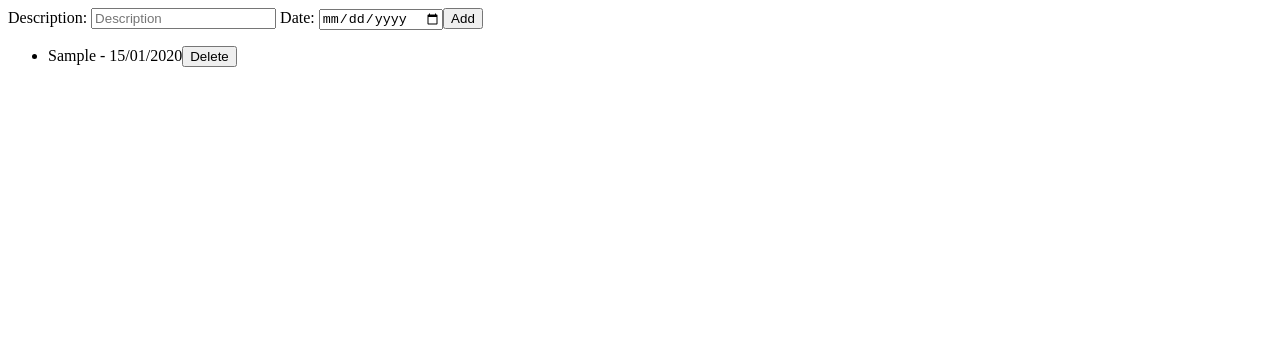
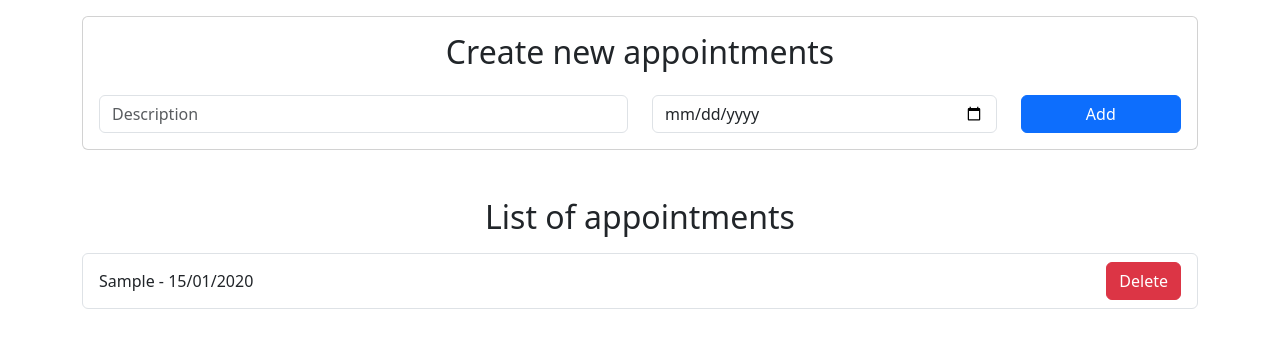
Before and after one commit to Alex-stack-cell/appointment-app, an Angular app: page / in a window 1280 px wide. Both pictures are taken after typing "Sample", "2020-01-15" into the empty fields and a click on the button "Add". Shown: the top 348 px of the page. Built offline with nearby package versions, Linux system fonts and the light colour scheme.

Commit message:
feat(appointment-list): Styling the application

```diff
--- a/angular.json
+++ b/angular.json
@@ -27,9 +27,12 @@
               }
             ],
             "styles": [
-              "src/styles.css"
+              "src/styles.css",
+              "node_modules/bootstrap/dist/css/bootstrap.min.css"
             ],
-            "scripts": []
+            "scripts": [
+              "node_modules/bootstrap/dist/js/bootstrap.bundle.min.js"
+            ]
           },
           "configurations": {
             "production": {
--- a/package.json
+++ b/package.json
@@ -18,6 +18,7 @@
     "@angular/platform-browser": "^19.0.0",
     "@angular/platform-browser-dynamic": "^19.0.0",
     "@angular/router": "^19.0.0",
+    "bootstrap": "^5.3.3",
     "rxjs": "~7.8.0",
     "tslib": "^2.3.0",
     "zone.js": "~0.15.0"
--- a/src/app/appointment-list/appointment-list.component.html
+++ b/src/app/appointment-list/appointment-list.component.html
@@ -1,31 +1,64 @@
-<form>
-    <label for="title">
-        Description:
-    </label>
+<div class="container">
+    <div class="card mt-3 p-3">
+        <div class="row">
+            <div class="col">
+                <h2 class="text-center">Create new appointments</h2>
+            </div>
+        </div>
+        <div class="row mt-3">
+            <!-- Col no 1 : Description -->
+            <div class="col-md-6">
                 <input
                     [(ngModel)]="newAppointmentTitle"
                     type="text"
                     id="title"
                     placeholder="Description"
                     name="title"
+                    class="form-control"
                 >
-    <label for="date">
-        Date:
-    </label>
+            </div>
+
+            <!-- Col no 2 : Date -->
+            <div class="col-md-4">
                 <input
                     [(ngModel)]="newAppointmentDate"
                     type="date"
                     id="date"
                     placeholder="Date"
                     name="date"
+                    class="form-control"
                 >
-    <button (click)="addAppointment()">Add</button>
-</form>
+            </div>
 
-<ul>
+            <!-- Col no 3 : Add button -->
+            <div class="col-md-2">
+                <button
+                    (click)="addAppointment()"
+                    class="btn btn-primary w-100"
+                    >Add</button>
+            </div>
+        </div>
+    </div>
+
+    <!-- List of appointments -->
+     <div
+        *ngIf="appointments.length >= 0"
+    >
+        <h2
+            class="text-center mt-5"
+            >List of appointments</h2>
+        <ul class="list-group mt-3">
             <li
+                class="list-group-item d-flex justify-content-between align-items-center"
                 *ngFor="let appointment of appointments; index as i">
                     <span id="{{ appointment.id }}">{{ appointment.title }} - {{ appointment.date | date: 'dd/MM/yyyy' }}</span>
-            <button (click)="deleteAppointment(i)">Delete</button>
+                    <button
+                        class="btn btn-danger"
+                        (click)="deleteAppointment(i)"
+                    >
+                        Delete
+                    </button>
                 </li>
         </ul>
+    </div>
+</div>
```
Also changed, not shown: src/styles.css (line endings or trailing spaces), 1 other file (tests, documents, lock files or other folders). Lines whose indentation alone changed are shown as unchanged.
